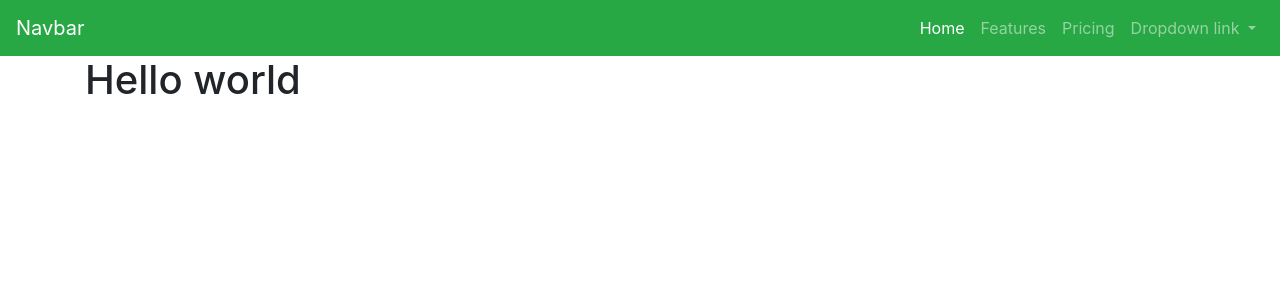
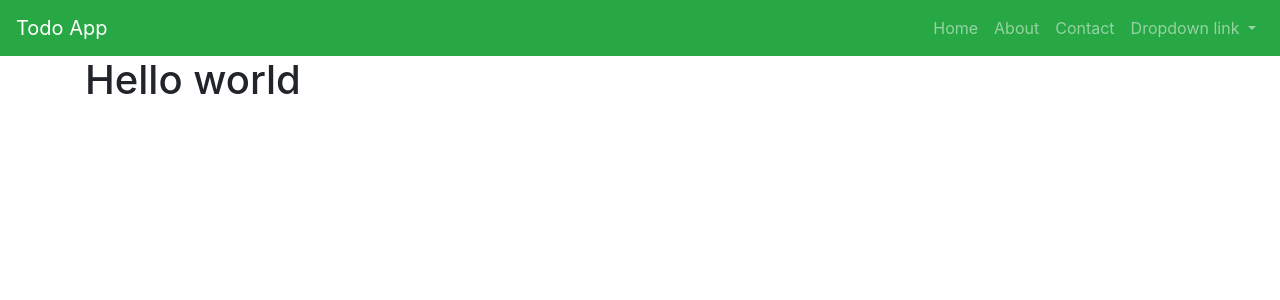
Before and after one commit to KivutiBrian/Getting-Started-With-Django, a Django app: page / in a window 1280 px wide. Shown: the top 300 px of the page. Run offline with Django 3.2, Linux system fonts and the light colour scheme.

Commit message:
removing hardcoded urls in templates

```diff
--- a/webapp/templates/includes/navbar.html
+++ b/webapp/templates/includes/navbar.html
@@ -1,28 +1,30 @@
 <nav class="navbar navbar-expand-lg navbar-dark bg-success">
-    <a class="navbar-brand" href="#">Navbar</a>
+    <a class="navbar-brand" href="#">Todo App</a>
     <button class="navbar-toggler" type="button" data-toggle="collapse" data-target="#navbarNavDropdown" aria-controls="navbarNavDropdown" aria-expanded="false" aria-label="Toggle navigation">
       <span class="navbar-toggler-icon"></span>
     </button>
     <div class="collapse navbar-collapse" id="navbarNavDropdown">
       <ul class="navbar-nav ml-auto">
-        <li class="nav-item active">
-          <a class="nav-link" href="#">Home <span class="sr-only">(current)</span></a>
+        <li class="nav-item">
+          <a class="nav-link" href="/">Home </a>
+        </li>
+
+        <!-- demonstration when you want to use  -->
+        <li class="nav-item">
+          <a class="nav-link" href="{% url 'about' %}">About</a>
         </li>
         <li class="nav-item">
-          <a class="nav-link" href="#">Features</a>
-        </li>
-        <li class="nav-item">
-          <a class="nav-link" href="#">Pricing</a>
+          <a class="nav-link" href="#">Contact</a>
         </li>
         <li class="nav-item dropdown">
           <a class="nav-link dropdown-toggle" href="#" id="navbarDropdownMenuLink" role="button" data-toggle="dropdown" aria-haspopup="true" aria-expanded="false">
             Dropdown link
           </a>
-          <div class="dropdown-menu" aria-labelledby="navbarDropdownMenuLink">
+          <!-- <div class="dropdown-menu" aria-labelledby="navbarDropdownMenuLink">
             <a class="dropdown-item" href="#">Action</a>
             <a class="dropdown-item" href="#">Another action</a>
             <a class="dropdown-item" href="#">Something else here</a>
-          </div>
+          </div> -->
         </li>
       </ul>
     </div>
--- a/webapp/todos/urls.py
+++ b/webapp/todos/urls.py
@@ -3,5 +3,6 @@ from django.urls import path
 from . import views
 
 urlpatterns = [
-    path('', views.index, name="index")
+    path('', views.index, name="index"),
+    path('about/', views.about, name="about")
 ]
--- a/webapp/todos/views.py
+++ b/webapp/todos/views.py
@@ -4,3 +4,6 @@ from django.http import HttpResponse
 # Create your views here.
 def index(request):
     return render(request, 'index.html', {'name': 'Gaideh'})
+
+def about(request):
+    return render(request, 'about.html')
```
Also changed, not shown: webapp/templates/about.html (added, +18 -0 lines).
